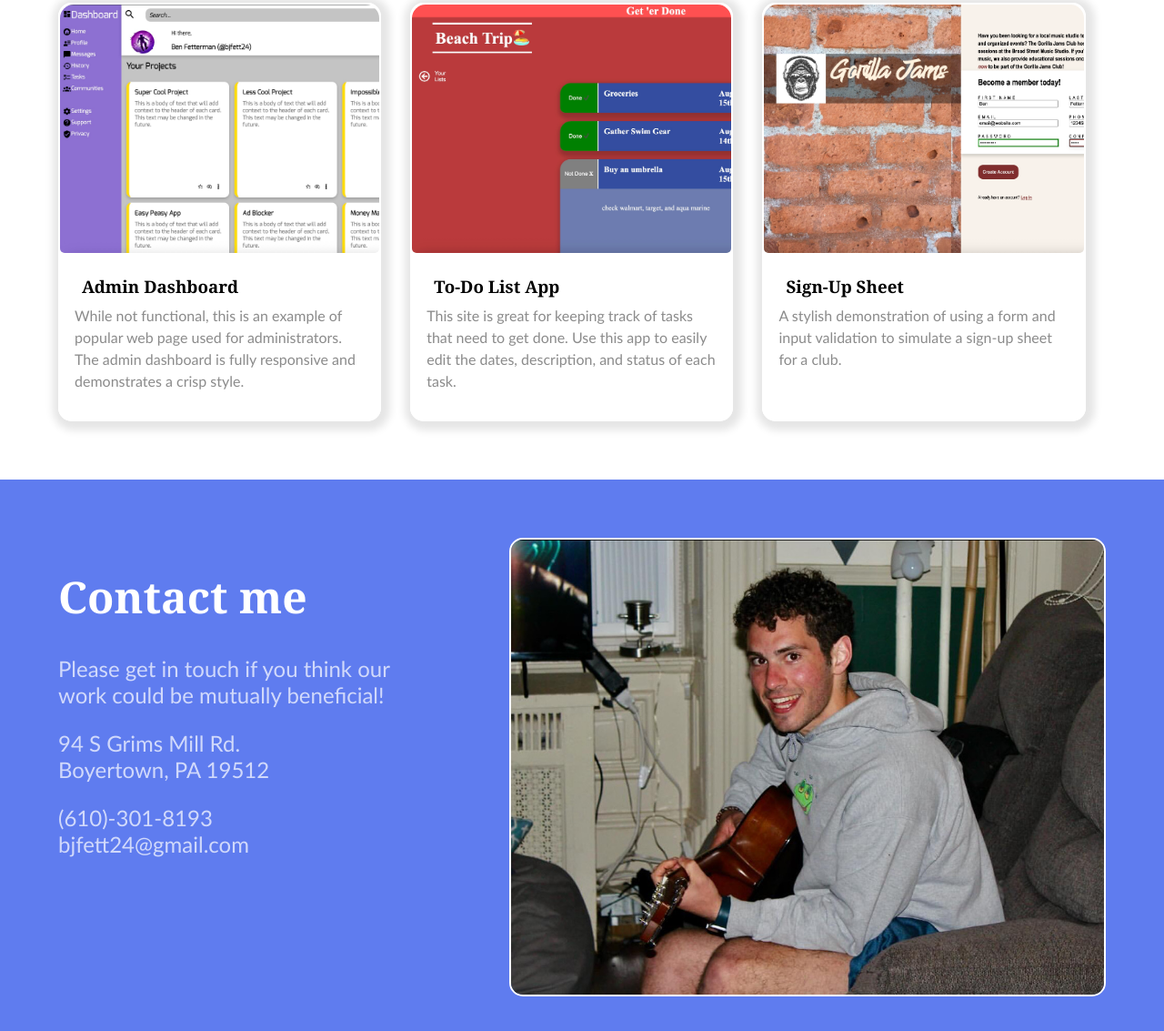
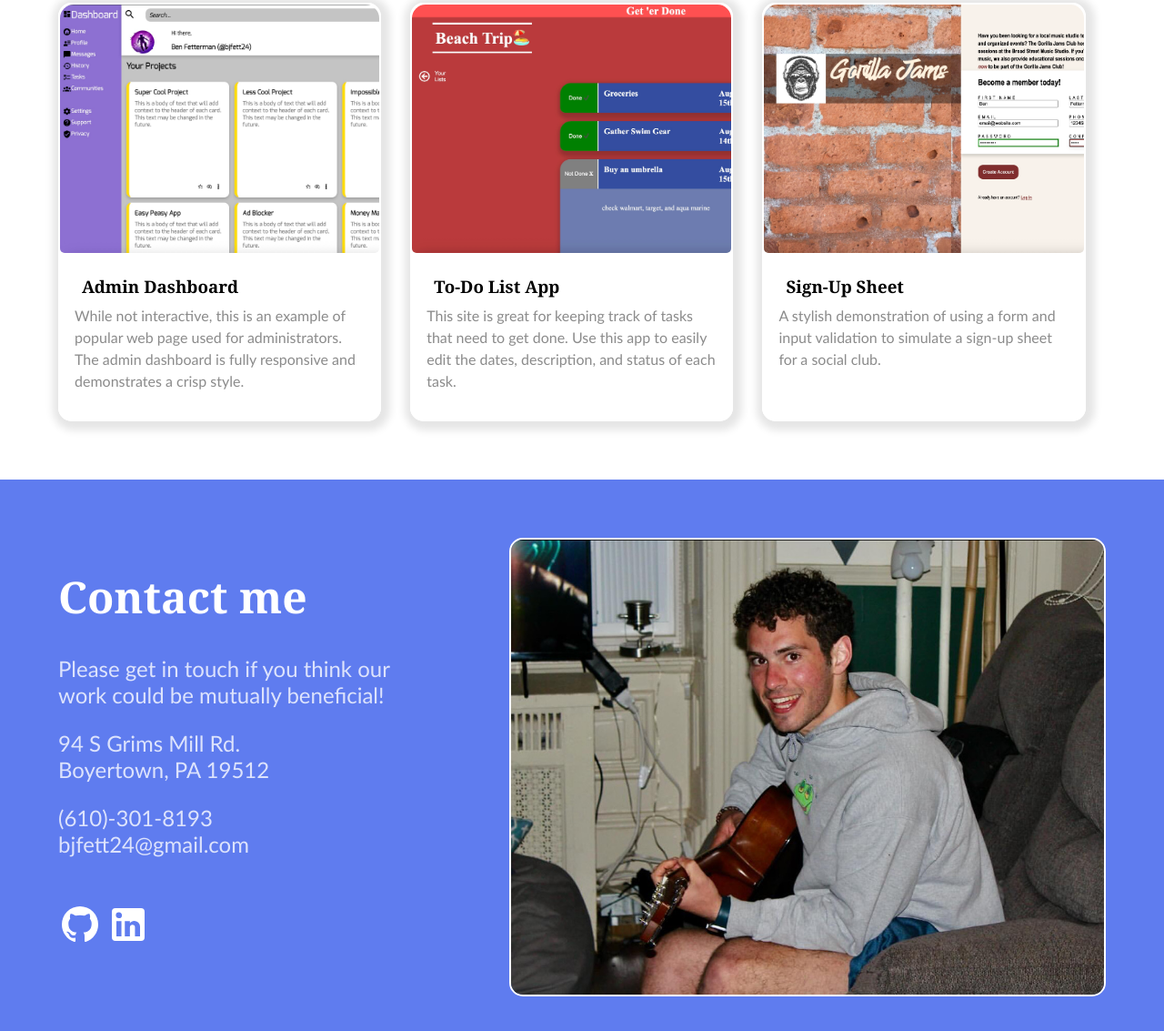
Before and after one commit to bjfett24/portfolio, a website built with webpack: page src/template.html in a window 1280 px wide. Shown: the part 1427-2560 px from the top of the page at 91% size. Built offline with nearby package versions, Linux system fonts and the light colour scheme.

Commit message:
feat: add click listeners to icons

```diff
--- a/src/page-load.js
+++ b/src/page-load.js
@@ -52,6 +52,11 @@ function pageLoad() {
   const gitIcon = git.createSVG();
   gitIcon.role = 'button';
   bioIcons.appendChild(gitIcon);
+
+  const linkedIn = new SVG('linked-in-icon', '0 0 24 24', "M19 3A2 2 0 0 1 21 5V19A2 2 0 0 1 19 21H5A2 2 0 0 1 3 19V5A2 2 0 0 1 5 3H19M18.5 18.5V13.2A3.26 3.26 0 0 0 15.24 9.94C14.39 9.94 13.4 10.46 12.92 11.24V10.13H10.13V18.5H12.92V13.57C12.92 12.8 13.54 12.17 14.31 12.17A1.4 1.4 0 0 1 15.71 13.57V18.5H18.5M6.88 8.56A1.68 1.68 0 0 0 8.56 6.88C8.56 5.95 7.81 5.19 6.88 5.19A1.69 1.69 0 0 0 5.19 6.88C5.19 7.81 5.95 8.56 6.88 8.56M8.27 18.5V10.13H5.5V18.5H8.27Z");
+  const linkedInIcon = linkedIn.createSVG();
+  linkedInIcon.role = 'button';
+  bioIcons.appendChild(linkedInIcon);
 
   const section2 = document.createElement("div");
   section2.classList.add("section-2");
@@ -122,7 +127,7 @@ function pageLoad() {
     adminTitle.textContent = 'Admin Dashboard';
 
     const adminDesc = document.querySelector('.num3 .description');
-    adminDesc.textContent = "While not functional, this is an example of popular web page used for administrators. The admin dashboard is fully responsive and demonstrates a crisp style.";
+    adminDesc.textContent = "While not interactive, this is an example of popular web page used for administrators. The admin dashboard is fully responsive and demonstrates a crisp style.";
 
     const todoTitle = document.querySelector('.num4 .title');
     todoTitle.textContent = 'To-Do List App';
@@ -134,7 +139,7 @@ function pageLoad() {
     signUpTitle.textContent = 'Sign-Up Sheet';
 
     const signUpDesc = document.querySelector('.num5 .description');
-    signUpDesc.textContent = 'A stylish demonstration of using a form and input validation to simulate a sign-up sheet for a club.';
+    signUpDesc.textContent = 'A stylish demonstration of using a form and input validation to simulate a sign-up sheet for a social club.';
 
     const section3 = document.createElement('div');
     section3.classList.add('contact', 'container');
@@ -182,11 +187,37 @@ function pageLoad() {
     icons.classList.add('icons');
     contactWords.appendChild(icons);
 
+    const gitIcon2 = git.createSVG();
+    gitIcon2.role = "button";
+    icons.appendChild(gitIcon2);
+
+    const linkedInIcon2 = linkedIn.createSVG();
+    linkedInIcon2.role = 'button';
+    icons.appendChild(linkedInIcon2);
+
+
+    const gitIcons = document.querySelectorAll('.git-icon');
+    for (let g of gitIcons) {
+        g.addEventListener('click', () => {
+            window.open('https://github.com/bjfett24', "_blank");
+        })
+    }
+
+    const linkedInIcons = document.querySelectorAll('.linked-in-icon');
+    for (let l of linkedInIcons) {
+        l.addEventListener('click', () => {
+            window.open('https://www.linkedin.com/in/ben-fetterman-2a559b294/', "_blank");
+        })
+    }
+
+
     const picture = document.createElement('img');
     picture.src = footImgSrc;
     picture.alt = 'Ben standing with view of ocean in the background';
     picture.classList.add('picture');
     section3.appendChild(picture);
+
+
 }
 
 export { pageLoad };
--- a/src/styles.css
+++ b/src/styles.css
@@ -65,13 +65,25 @@ body, :root {
 
 .bio .text {
     max-width: 60ch;
-    line-height: 1.5;
+    line-height: 1.75;
 }
 
 .bio .git-icon {
     color: black;
-    width: 2rem;
-    height: 2rem;
+    width: 2.5rem;
+    height: 2.5rem;
+}
+
+.bio .icons {
+    display: flex;
+    gap: 3px;
+    justify-content: end;
+}
+
+.bio .linked-in-icon {
+    color: black;
+    width: 2.5rem;
+    height: 2.5rem;
 }
 
 .name {
@@ -180,7 +192,7 @@ padding: 1rem;
 
 .contact .words {
     font-size: 1.5rem;
-    color: rgba(255, 255, 255, 0.714)
+    color: rgba(255, 255, 255, 0.789)
 }
 
 .contact .title {
@@ -194,6 +206,7 @@ padding: 1rem;
 
 .email {
     margin-top: 0px;
+    box-sizing: border-box;
 }
 
 .phone-number {
@@ -210,3 +223,23 @@ padding: 1rem;
 .note {
     max-width: 30ch;
 }
+
+.contact .icons {
+    display: flex;
+    gap: 5px;
+    justify-content: start;
+    margin-top: 50px;
+    box-sizing: border-box;
+}
+
+.contact .git-icon {
+    width: 3rem;
+    height: 3rem;
+    color: white;
+}
+
+.contact .linked-in-icon {
+    width: 3rem;
+    height: 3rem;
+    color: white;
+}
```
Also changed, not shown: src/add-click.js (added).
